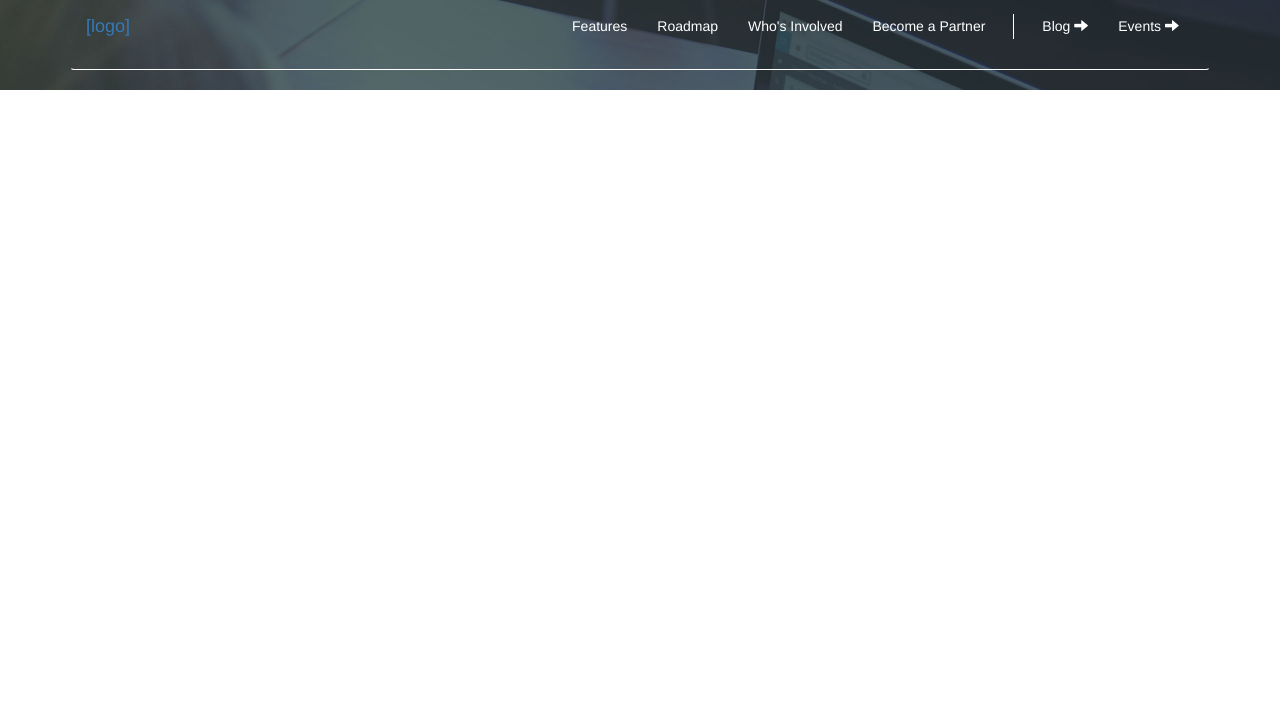
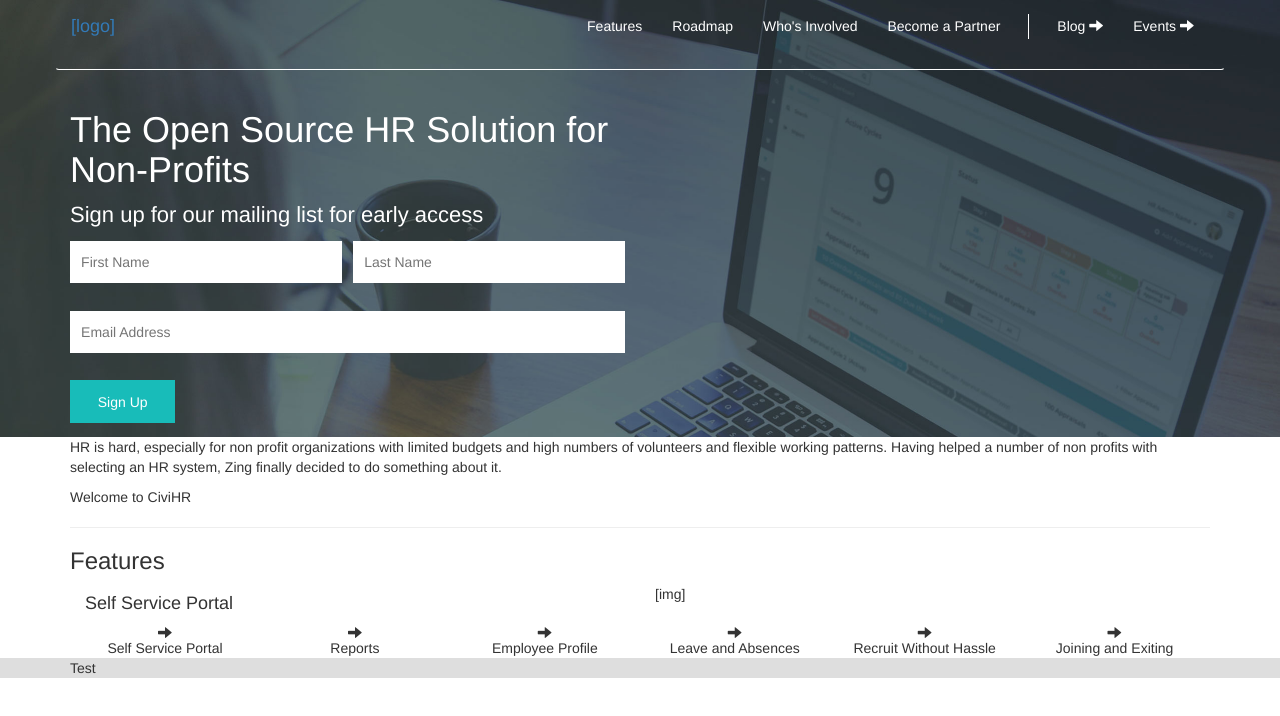
Before and after one commit to dboots/civihr, a plain HTML site: page index.html in a window 1280 px wide. Drawn offline with nearby package versions, Linux system fonts and the light colour scheme.

Commit message:
progress

```diff
--- a/css/less/style.less
+++ b/css/less/style.less
@@ -1,9 +1,65 @@
 @main: #FF00F0;
 @primaryColor: #FFFFFF;
 @secondaryColor: #18bcb9;
+@greyColor: #DEDEDE;
 
 @small: 768px;
 @medium: 1200px;
+
+.bg-grey {
+	background-color: @greyColor;
+}
+
+#main-content span.glyphicon {
+	display: block;
+}
+
+#main-content ul.nav li {
+	@media (min-width: @small) {
+		width: 16.66%;
+	}
+
+	@media (max-width: @small) {
+		width: 100%;
+	}
+
+	float: left;
+	text-align: center;
+}
+
+.subtitle {
+	font-size: 22px;
+}
+
+.input {
+	border: 0;
+	color: @secondaryColor;
+	padding: 2%;
+	margin: 0 0 5% 0;
+}
+
+.half-width {
+	@media (min-width: @small) {
+		width: 49%;
+	}
+}
+
+.full-width {
+	width: 100%
+}
+
+@media (max-width: @small) {
+	.full-width-sm {
+		width: 100%;
+	}
+}
+
+.button {
+	border: 0;
+	background-color: @secondaryColor;
+	color: @primaryColor;
+	padding: 2% 5%;
+}
 
 #bg-top {
 	background-size: cover;
@@ -16,6 +72,10 @@
 		background-image: url('../images/bg-top-mobile.jpg');
 		background-size: auto;
 	}
+}
+
+#main-top {
+	color: @primaryColor;
 }
 
 	.navbar {
@@ -54,7 +114,3 @@
 			margin: 13px;
 			display: block;
 		}
-
-#header {
-	height: 150px;
-}
--- a/index.html
+++ b/index.html
@@ -1,20 +1,19 @@
 <html>
 <head>
+	<script src="https://ajax.googleapis.com/ajax/libs/jquery/1.12.0/jquery.min.js"></script>
 
-<script src="https://ajax.googleapis.com/ajax/libs/jquery/1.12.0/jquery.min.js"></script>
 	<!-- Latest compiled and minified CSS -->
 	<link rel="stylesheet" href="https://maxcdn.bootstrapcdn.com/bootstrap/3.3.6/css/bootstrap.min.css" integrity="sha384-1q8mTJOASx8j1Au+a5WDVnPi2lkFfwwEAa8hDDdjZlpLegxhjVME1fgjWPGmkzs7" crossorigin="anonymous">
 
 	<!-- Latest compiled and minified JavaScript -->
 	<script src="https://maxcdn.bootstrapcdn.com/bootstrap/3.3.6/js/bootstrap.min.js" integrity="sha384-0mSbJDEHialfmuBBQP6A4Qrprq5OVfW37PRR3j5ELqxss1yVqOtnepnHVP9aJ7xS" crossorigin="anonymous"></script>
 
-
-
 	<link rel="stylesheet" type="text/css" href="css/style.css">
 </head>
 <body>
 	<div id="bg-top">
 		<div class="container" id="main-top">
+			<div class="row">
 				<nav class="navbar">
 					<div class="container-fluid">
 						<div class="navbar-header">
@@ -38,11 +37,52 @@
 						</div> <!-- /#myNavBar -->
 					</div> <!-- /.container-fluid -->
 				</nav>
-		</div><!-- /#top -->
+
+				<div class="content-top col-md-6 col-xs-12">
+					<h1>The Open Source HR Solution for Non-Profits</h1>
+					<p class="subtitle">Sign up for our mailing list for early access</p>
+					<form>
+						<input type="text" class="input full-width-sm half-width pull-left" placeholder="First Name" />
+						<input type="text" class="input full-width-sm half-width pull-right" placeholder="Last Name" />
+						<input type="text" class="input full-width" placeholder="Email Address" />
+						<button class="button full-width-sm">Sign Up</button>
+					</form>
 				</div>
+			</div> <!-- /.row -->
+		</div><!-- /#main-top -->
+	</div> <!-- /#bg-top -->
 
 	<div id="bg-content">
 		<div class="container" id="main-content">
+			<p>HR is <span class="secondary-color">hard</span>, especially for non profit organizations with limited budgets and high numbers of volunteers and flexible working patterns. Having helped a number of non profits with selecting an HR system, Zing finally decided to do something about it.</p>
+			<span class="secondary-color">Welcome to CiviHR</span>
+			<hr />
+			<h3>Features</h3>
+
+			<div class="col-xs-12 col-sm-6">
+				<h4>Self Service Portal</h4>
+			</div>
+
+			<div class="col-xs-12 col-sm-6">
+				[img]
+			</div>
+
+			<div class="clearfix"></div>
+
+			<ul class="nav">
+				<li><span class="glyphicon glyphicon-arrow-right"></span>Self Service Portal</li>
+				<li><span class="glyphicon glyphicon-arrow-right"></span>Reports</li>
+				<li><span class="glyphicon glyphicon-arrow-right"></span>Employee Profile</li>
+				<li><span class="glyphicon glyphicon-arrow-right"></span>Leave and Absences</li>
+				<li><span class="glyphicon glyphicon-arrow-right"></span>Recruit Without Hassle</li>
+				<li><span class="glyphicon glyphicon-arrow-right"></span>Joining and Exiting</li>
+			</ul>
+		</div>
+
+		<div class="bg-grey">
+			<div class="container">
+				Test
+			</div>
 		</div>
 	</div>
 </body>
```
Also changed, not shown: css/style.css. Lines whose indentation alone changed are shown as unchanged.
